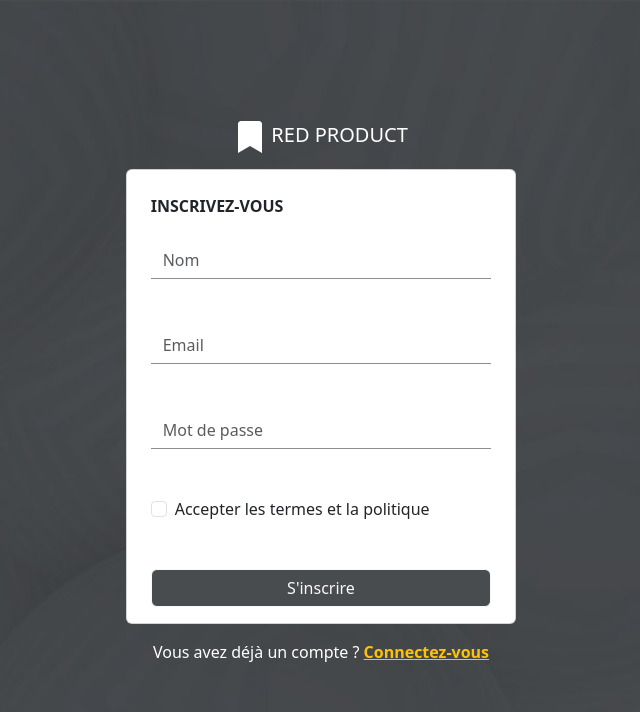
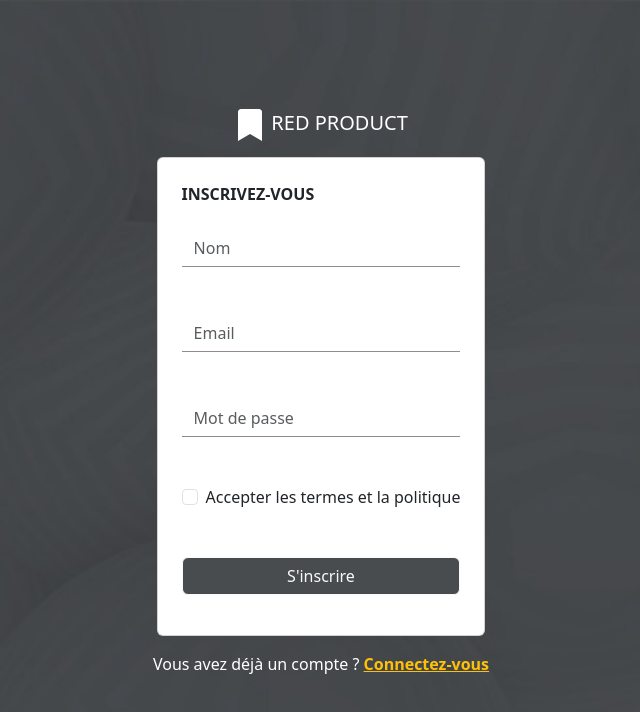
Before and after one commit to Meedbechir/red-product-red, a React (Create React App) app in the folder frontend/: page /register in a window 1280 px wide. Shown: the top 712 px of the page, without its empty margins (319-959 px from the left). Built offline with nearby package versions, Linux system fonts and the light colour scheme.

Commit message:
Another Commit

```diff
--- a/frontend/src/App.css
+++ b/frontend/src/App.css
@@ -17,6 +17,7 @@ html, body {
   position: absolute;
   width: 100%;
   height: 100%;
+  overflow: hidden;
 }
 
 .form-card .form-control {
@@ -98,15 +99,17 @@ html, body {
 
 .brand-text {
   font-size: 24px;
-  margin-bottom: 0;
+  margin-bottom: 0; /* Supprimer la marge inférieure */
 }
 
+/* Media query pour écrans de 599px à 641px */
 @media (max-width: 751px) {
   .lead,
   .nav-link span {
-    display: none;
+    display: none; /* Cacher le texte dans la section principale et les liens */
   }
 
+  /* Ajuster le style pour les icônes sur le sidebar */
   .fs-5 {
     font-size: 24px;
     margin-bottom: 0;
@@ -130,6 +133,7 @@ html, body {
     display: none;
   }
 }
+
 
 @media (max-width: 635px) {
   .card-container {
--- a/frontend/src/components/Login.js
+++ b/frontend/src/components/Login.js
@@ -9,9 +9,9 @@ const Login = () => {
 
   return (
     <section className="vh-100 gradient-custom login-page">
-      <div className="container py-5 d-flex align-items-center">
-        <div className="col-md-8 offset-md-2 col-lg-6 offset-lg-3">
-          <p className="fs-5 text-white text-center">
+      <div className=" py-5 d-flex align-items-center justify-content-center">
+        <div className="col-md-8">
+          <p className="fs-5 text-white text-center mb-2">
             {' '}
             <FaBookmark color="white" size={32} /> RED PRODUCT
           </p>
--- a/frontend/src/components/LoginForm.js
+++ b/frontend/src/components/LoginForm.js
@@ -4,7 +4,7 @@ const LoginForm = ({ viewModel }) => {
   return (
     <form
       className="card text-white p-4 form-card mx-auto"
-      style={{ maxWidth: '500px', width: '70%', height: '410px' }}
+      style={{ width: 'fit-content' }}
     >
       <p className="fw-bold mb-4 text-dark text-start">
         Connectez-vous en tant qu'administrateur
@@ -25,7 +25,7 @@ const LoginForm = ({ viewModel }) => {
         <input
           type="password"
           className="form-control text-dark"
-          placeholder="Password"
+          placeholder="Mot de passe"
           value={viewModel.password}
           onChange={(e) => viewModel.setPassword(e.target.value)}
           autoComplete="off"
--- a/frontend/src/components/Register.js
+++ b/frontend/src/components/Register.js
@@ -9,8 +9,8 @@ const Register = () => {
 
   return (
     <section className="vh-100 gradient-custom login-page">
-      <div className="container py-5 h-100 d-flex align-items-center">
-        <div className="col-md-6 offset-md-3">
+      <div className=" py-5 h-100 d-flex justify-content-center align-items-center">
+        <div className="col-md-6 ">
           <p className="fs-5 text-white text-center">
             <FaBookmark color="white" size={32} /> RED PRODUCT
           </p>
--- a/frontend/src/components/RegisterForm.js
+++ b/frontend/src/components/RegisterForm.js
@@ -2,9 +2,10 @@ import React from 'react';
 
 const RegisterForm = ({ viewModel }) => {
   return (
+    <>
     <form
       className="card text-white p-4 form-card mx-auto my-3"
-      style={{ maxWidth: '500px', width: '70%', height: '455px' }}
+      style={{  width: 'fit-content' }}
       onSubmit={viewModel.handleSubmit}
     >
       <p className="fw-bold mb-4 text-uppercase text-dark text-start">
@@ -56,11 +57,12 @@ const RegisterForm = ({ viewModel }) => {
       <button
         loading={viewModel.loading}
         type="submit"
-        className="btn btn-outline-light w-100 mb-5 btn-sub"
+        className="btn btn-outline-light w-100 mb-3 btn-sub"
       >
         S'inscrire
       </button>
     </form>
+    </>
   );
 };
 
```
